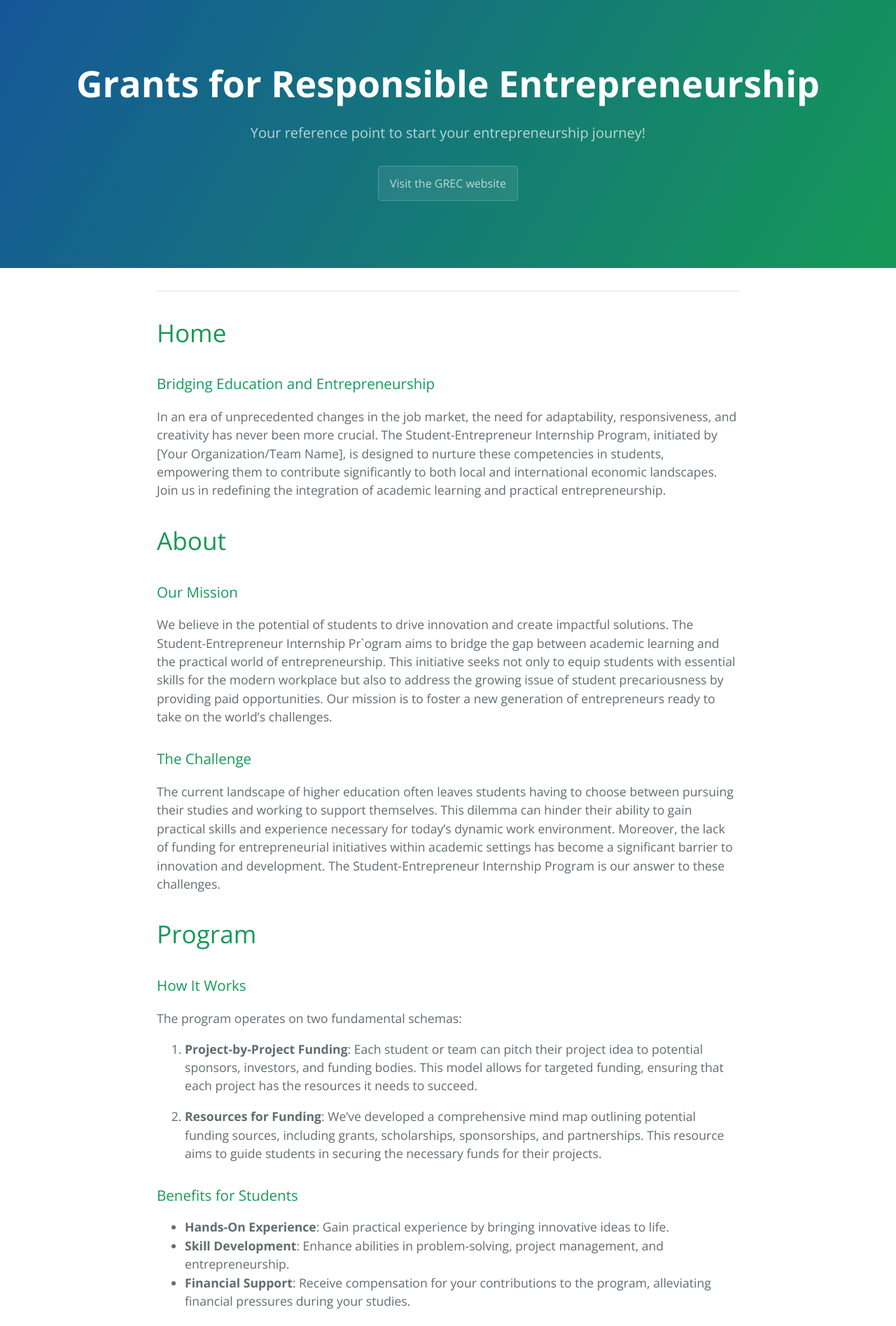
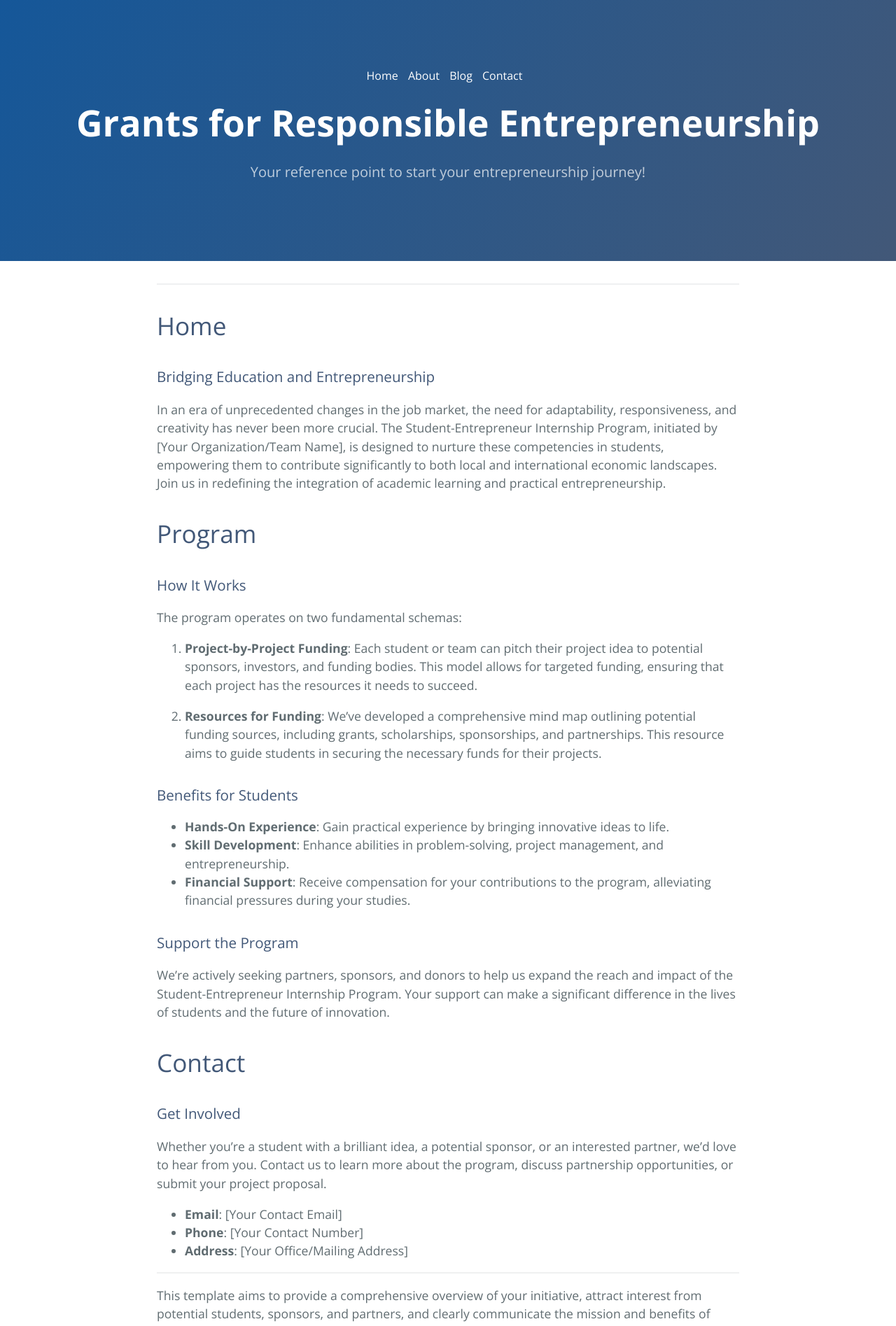
Before and after one commit to zeeroday/grecgrant, a Jekyll site: the page built from index.md, in a window 1280 px wide. Shown: the top 1895 px of the page at 70% size. Built offline with Jekyll 4.4.1, drawn with Linux system fonts in a browser that asks for light colours.

Commit message:
commit the code for the second version

```diff
--- a/_layouts/default.html
+++ b/_layouts/default.html
@@ -1,13 +1,14 @@
 <!DOCTYPE html>
 <html lang="{{ site.lang | default: "en-US" }}">
   <head>
+
     <meta charset="UTF-8">
 
 {% seo %}
     <link rel="preconnect" href="https://fonts.gstatic.com">
     <link rel="preload" href="https://fonts.googleapis.com/css?family=Open+Sans:400,700&display=swap" as="style" type="text/css" crossorigin>
     <meta name="viewport" content="width=device-width, initial-scale=1">
-    <meta name="theme-color" content="#157878">
+    <meta name="theme-color" content="#425878">
     <meta name="apple-mobile-web-app-status-bar-style" content="black-translucent">
     <link rel="stylesheet" href="{{ '/assets/css/style.css?v=' | append: site.github.build_revision | relative_url }}">
     {% include head-custom.html %}
@@ -16,15 +17,25 @@
     <a id="skip-to-content" href="#content">Skip to the content.</a>
 
     <header class="page-header" role="banner">
+      <nav>
+        <ul>
+          <li><a href="/">Home</a></li>
+          <li><a href="/about.html">About</a></li>
+          <li><a href="/blog/">Blog</a></li>
+          <li><a href="/contact/">Contact</a></li>
+        </ul>
+      </nav>
       <h1 class="project-name">{{ page.title | default: site.title | default: site.github.repository_name }}</h1>
       <h2 class="project-tagline">{{ page.description | default: site.description | default: site.github.project_tagline }}</h2>
       {% if site.github.is_project_page %}
-        <a href="{{ site.github.repository_url }}" class="btn">Visit the GREC website</a>
+
       {% endif %}
       {% if site.show_downloads %}
         <a href="{{ site.github.zip_url }}" class="btn">Download .zip</a>
         <a href="{{ site.github.tar_url }}" class="btn">Download .tar.gz</a>
       {% endif %}
+
+
     </header>
 
     <main id="content" class="main-content" role="main">
--- /dev/null
+++ b/_sass/custom.scss
@@ -0,0 +1,92 @@
+/* Style for the menu of the website */
+nav ul {
+    list-style-type: none;
+    padding: 0;
+}
+
+nav ul li {
+    display: inline;
+    margin-right: 10px;
+}
+
+nav ul li a {
+    color: white; /* This sets the text color of the menu items to white */
+    text-decoration: none; /* Optionally, removes the underline from links */
+}
+
+/* You might also want to add a hover effect to improve usability */
+nav ul li a:hover {
+    text-decoration: underline; /* Adds an underline to links on hover */
+}
+
+/* Style for small button next to the menu */
+.btn-small {
+    display: inline-block;
+    margin-bottom: 0.5rem; /* Smaller margin */
+    padding: 0.25rem 0.5rem; /* Smaller padding to reduce button size */
+    font-size: 0.8rem; /* Smaller font size */
+    color: #ffffff; /* Solid white color for text */
+    background-color: #007bff; /* A distinct, solid background color */
+    border-color: #007bff; /* Matching border color */
+    border-style: solid;
+    border-width: 1px;
+    border-radius: 0.3rem;
+    transition: color 0.2s, background-color 0.2s, border-color 0.2s;
+
+    &:hover {
+      color: #ffffff; /* Keeps the text color solid white on hover */
+      text-decoration: none;
+      background-color: #0056b3; /* Darker shade on hover */
+      border-color: #0056b3;
+    }
+}
+
+/* Style for centering content */
+.main-content-about, main-about {
+    max-width: 800px; /* Adjust as needed */
+    margin: 0 auto; /* Centers the content */
+    padding: 0 20px; /* Adds some padding on the sides */
+    text-align: center; /* Center text */
+}
+
+/* Custom styles for the About page */
+#our-mission, #partners {
+    margin: 2rem 0;
+}
+
+#our-mission h1, #partners h2 {
+    color: #425878; /* Example color, adjust as needed */
+}
+
+#partners {
+    display: flex;
+    flex-wrap: wrap;
+    justify-content: center;
+    gap: 20px; /* Adjust the space between partner blocks */
+}
+
+.partner {
+    flex-basis: calc(33% - 20px); /* Three partners per row with gap adjustment */
+    text-align: center; /* Center-align the content of each partner */
+}
+
+.partner img {
+    max-width: 100%; /* Make images responsive */
+    height: auto;
+}
+.partners-grid {
+    display: flex;
+    justify-content: center; /* Centers the partner logos in the container */
+    flex-wrap: wrap; /* Allows logos to wrap on smaller screens */
+    gap: 20px; /* Adjusts the space between logos */
+}
+
+.partner {
+    text-align: center; /* Centers the text under the logo */
+}
+
+.partner-logo {
+    width: 400px; /* Width set to match LinkedIn profile picture size */
+    height: 400px; /* Height set to match LinkedIn profile picture size */
+    object-fit: cover; /* Ensures the image covers the area, useful if the original isn't square */
+}
--- a/_sass/jekyll-theme-cayman.scss
+++ b/_sass/jekyll-theme-cayman.scss
@@ -1,7 +1,9 @@
+@import "custom";
 @import "normalize";
 @import "rouge-github";
 @import "variables";
 @import url('https://fonts.googleapis.com/css?family=Open+Sans:400,700&display=swap');
+
 
 @mixin large {
   @media screen and (min-width: #{$large-breakpoint}) {
--- a/_sass/variables.scss
+++ b/_sass/variables.scss
@@ -4,11 +4,11 @@ $medium-breakpoint: 42em !default;
 
 // Headers
 $header-heading-color: #fff !default;
-$header-bg-color: #159957 !default;
+$header-bg-color: #425878 !default;
 $header-bg-color-secondary: #155799 !default;
 
 // Text
-$section-headings-color: #159957 !default;
+$section-headings-color: #425878 !default;
 $body-text-color: #606c71 !default;
 $body-link-color: #1e6bb8 !default;
 $blockquote-text-color: #819198 !default;
--- a/index.md
+++ b/index.md
@@ -11,16 +11,6 @@ layout: default
 ### Bridging Education and Entrepreneurship
 
 In an era of unprecedented changes in the job market, the need for adaptability, responsiveness, and creativity has never been more crucial. The Student-Entrepreneur Internship Program, initiated by [Your Organization/Team Name], is designed to nurture these competencies in students, empowering them to contribute significantly to both local and international economic landscapes. Join us in redefining the integration of academic learning and practical entrepreneurship.
-
-# About
-
-### Our Mission
-
-We believe in the potential of students to drive innovation and create impactful solutions. The Student-Entrepreneur Internship Pr`ogram aims to bridge the gap between academic learning and the practical world of entrepreneurship. This initiative seeks not only to equip students with essential skills for the modern workplace but also to address the growing issue of student precariousness by providing paid opportunities. Our mission is to foster a new generation of entrepreneurs ready to take on the world's challenges.
-
-### The Challenge
-
-The current landscape of higher education often leaves students having to choose between pursuing their studies and working to support themselves. This dilemma can hinder their ability to gain practical skills and experience necessary for today’s dynamic work environment. Moreover, the lack of funding for entrepreneurial initiatives within academic settings has become a significant barrier to innovation and development. The Student-Entrepreneur Internship Program is our answer to these challenges.
 
 # Program
 
```
Also changed, not shown: about.html (added, +62 -0 lines), img/logo1.png (added), img/logo2.jpeg (added), img/logo3.jpeg (added), 8 other files.
